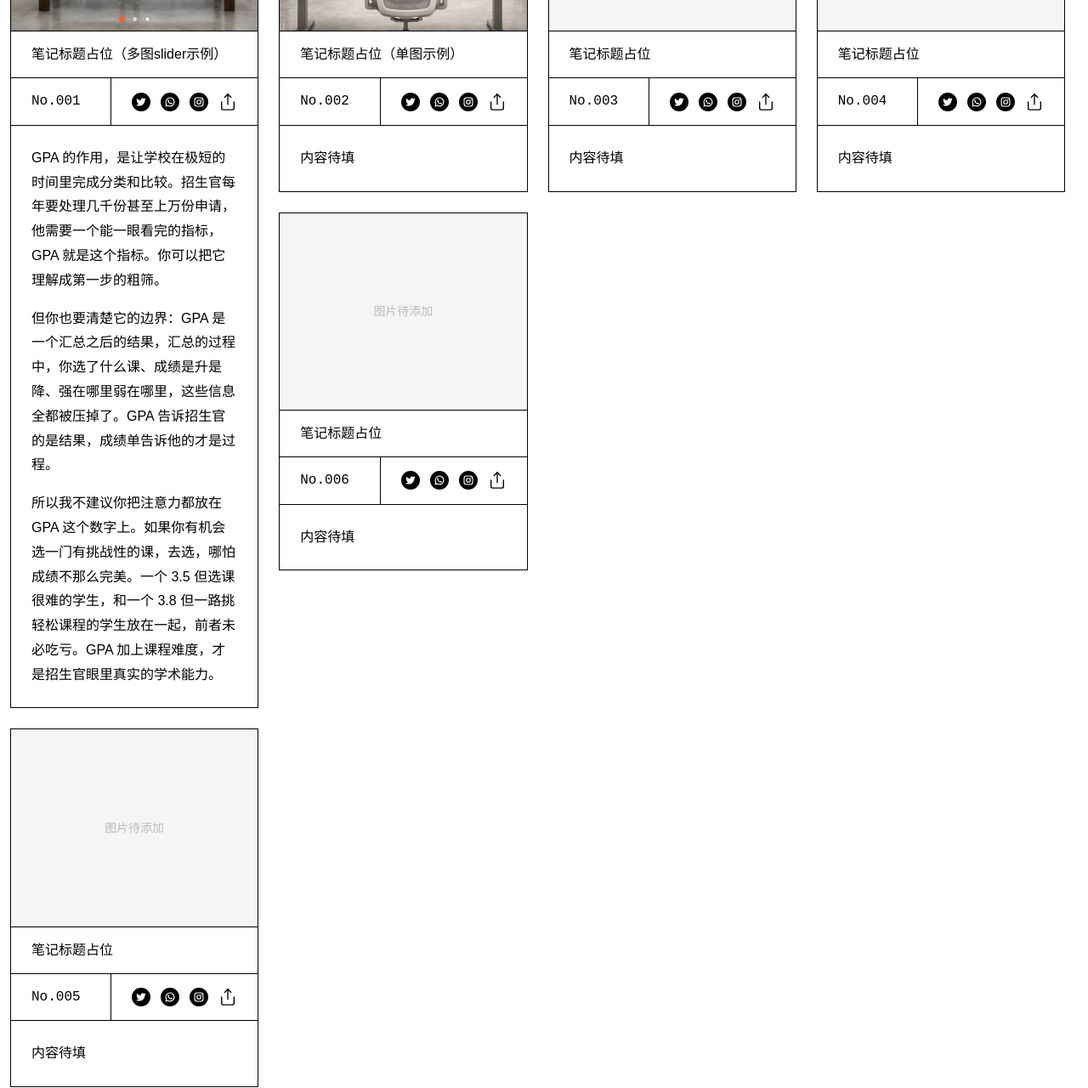
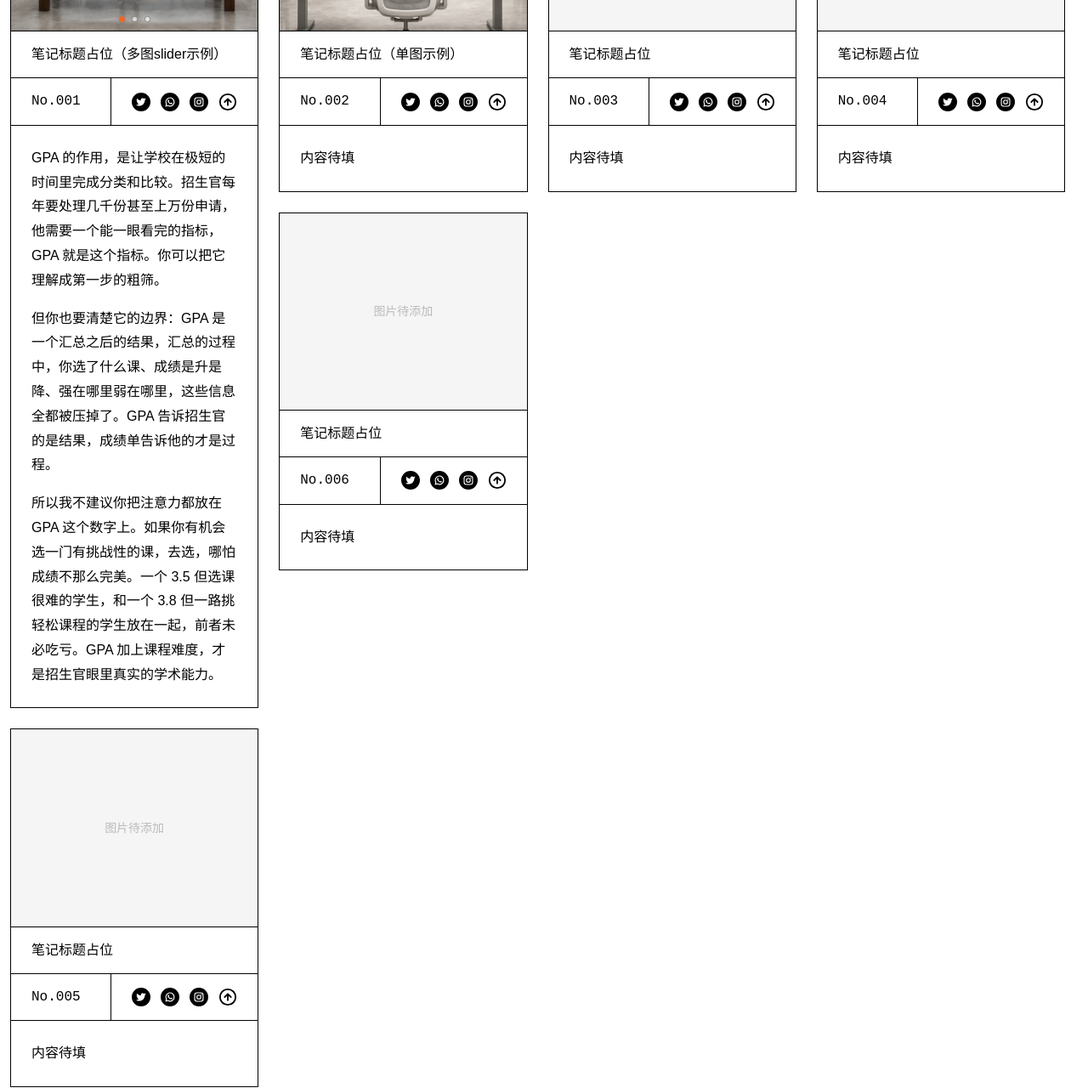
Before and after one commit to chriscxue/hanahana.studio, a Jekyll site: the page built from Channel.html, in a window 1280 px wide. Shown: the part 1161-2441 px from the top of the page at 85% size. Built offline with Jekyll 4.4.1, drawn with Linux system fonts in a browser that asks for light colours; some web fonts are replaced.

Commit message:
分享按钮icon换成圆圈上箭头（stroke风格，与圆徽章统一）
Co-Authored-By: Claude Fable 5 <noreply@anthropic.com>

```diff
--- a/_includes/card-share.html
+++ b/_includes/card-share.html
@@ -3,4 +3,4 @@ X/WhatsApp=intent链接；Instagram/原生分享的行为JS在Channel.html里绑
 <a class="card-share-btn" href="https://twitter.com/intent/tweet?url={{ include.url | url_encode }}&amp;text={{ include.title | url_encode }}" target="_blank" rel="noopener" aria-label="分享到 X"><svg viewBox="0 0 152 152" fill="currentColor" xmlns="http://www.w3.org/2000/svg"><path d="m76 0a76 76 0 1 0 76 76 76 76 0 0 0 -76-76zm37.85 53a32.09 32.09 0 0 1 -6.51 7.15 2.78 2.78 0 0 0 -1 2.17v.25a45.58 45.58 0 0 1 -2.94 15.86 46.45 46.45 0 0 1 -8.65 14.5 42.73 42.73 0 0 1 -18.75 12.39 46.9 46.9 0 0 1 -14.74 2.29 45 45 0 0 1 -22.6-6.09 1.3 1.3 0 0 1 -.62-1.44 1.25 1.25 0 0 1 1.22-.94h1.9a30.31 30.31 0 0 0 16.94-5.14 16.45 16.45 0 0 1 -13-11.17.86.86 0 0 1 1-1.11 15.08 15.08 0 0 0 2.76.26h.35a16.42 16.42 0 0 1 -9.57-15.11.86.86 0 0 1 1.27-.75 14.44 14.44 0 0 0 3.74 1.45 16.42 16.42 0 0 1 -2.65-19.91.86.86 0 0 1 1.41-.11 43 43 0 0 0 29.51 15.77h.08a.62.62 0 0 0 .6-.67 17.39 17.39 0 0 1 .38-6 15.91 15.91 0 0 1 10.7-11.44 17.59 17.59 0 0 1 5.19-.8 16.36 16.36 0 0 1 10.84 4.09 2.12 2.12 0 0 0 1.41.54 2.15 2.15 0 0 0 .5-.07 30.3 30.3 0 0 0 8-3.3.85.85 0 0 1 1.25 1 16.23 16.23 0 0 1 -4.31 6.87 29.38 29.38 0 0 0 5.24-1.77.86.86 0 0 1 1.05 1.23z"/></svg></a>
 <a class="card-share-btn" href="https://wa.me/?text={{ include.title | url_encode }}%20{{ include.url | url_encode }}" target="_blank" rel="noopener" aria-label="分享到 WhatsApp"><svg viewBox="0 0 152 152" fill="currentColor" xmlns="http://www.w3.org/2000/svg"><path d="m97 55-.15-.15a29.51 29.51 0 0 0 -47.15 34.23l1.3 2.56-2.43 11.78v.15l11.67-2.77 2.66 1.32a29.53 29.53 0 0 0 34-5.56 29.53 29.53 0 0 0 .1-41.56zm-1.18 33c-1.43 2.25-3.7 5-6.53 5.69-5 1.21-12.61 0-22.14-8.81l-.12-.11c-8.29-7.74-10.49-14.19-10-19.3.29-2.9 2.71-5.52 4.75-7.24a2.71 2.71 0 0 1 4.25 1l3.07 7a2.7 2.7 0 0 1 -.33 2.76l-1.56 2a2.65 2.65 0 0 0 -.21 2.95 29 29 0 0 0 5.27 5.85 30.59 30.59 0 0 0 7.3 5.23 2.64 2.64 0 0 0 2.89-.61l1.79-1.81a2.72 2.72 0 0 1 2.75-.84l7.3 2.1a2.73 2.73 0 0 1 1.54 4.08z"/><path d="m76 0a76 76 0 1 0 76 76 76 76 0 0 0 -76-76zm37.67 76.89a37.71 37.71 0 0 1 -54.46 32.55l-19 4.52a1.47 1.47 0 0 1 -1.54-.6 1.44 1.44 0 0 1 -.23-1.13l4-19.42a37.7 37.7 0 1 1 71.26-15.92z"/></svg></a>
 <button class="card-share-btn" type="button" data-share-ig data-share-url="{{ include.url }}" aria-label="复制链接并打开 Instagram"><svg viewBox="0 0 152 152" fill="currentColor" xmlns="http://www.w3.org/2000/svg"><circle cx="76" cy="76" r="12.01"/><path d="m91.36 45.65h-30.72a15 15 0 0 0 -15 15v30.71a15 15 0 0 0 15 15h30.72a15 15 0 0 0 15-15v-30.72a15 15 0 0 0 -15-14.99zm-15.36 50.01a19.66 19.66 0 1 1 19.65-19.66 19.68 19.68 0 0 1 -19.65 19.66zm19.77-34.46a4.86 4.86 0 1 1 4.85-4.85 4.86 4.86 0 0 1 -4.85 4.85z"/><path d="m76 0a76 76 0 1 0 76 76 76 76 0 0 0 -76-76zm38 91.36a22.66 22.66 0 0 1 -22.64 22.64h-30.72a22.67 22.67 0 0 1 -22.64-22.64v-30.72a22.67 22.67 0 0 1 22.64-22.64h30.72a22.67 22.67 0 0 1 22.64 22.64z"/></svg></button>
-<button class="card-share-btn" type="button" data-share-native data-share-url="{{ include.url }}" data-share-title="{{ include.title | escape }}" aria-label="分享"><svg viewBox="0 0 24 24" fill="none" stroke="currentColor" stroke-width="1.5" stroke-linecap="round" stroke-linejoin="round" xmlns="http://www.w3.org/2000/svg"><path d="M4 12v8a2 2 0 0 0 2 2h12a2 2 0 0 0 2-2v-8"/><polyline points="16 6 12 2 8 6"/><line x1="12" y1="2" x2="12" y2="15"/></svg></button>
+<button class="card-share-btn" type="button" data-share-native data-share-url="{{ include.url }}" data-share-title="{{ include.title | escape }}" aria-label="分享"><svg viewBox="0 0 24 24" fill="none" xmlns="http://www.w3.org/2000/svg"><path d="M16 12L12 8M12 8L8 12M12 8V16M22 12C22 17.5228 17.5228 22 12 22C6.47715 22 2 17.5228 2 12C2 6.47715 6.47715 2 12 2C17.5228 2 22 6.47715 22 12Z" stroke="currentColor" stroke-width="2" stroke-linecap="round" stroke-linejoin="round"/></svg></button>
```
